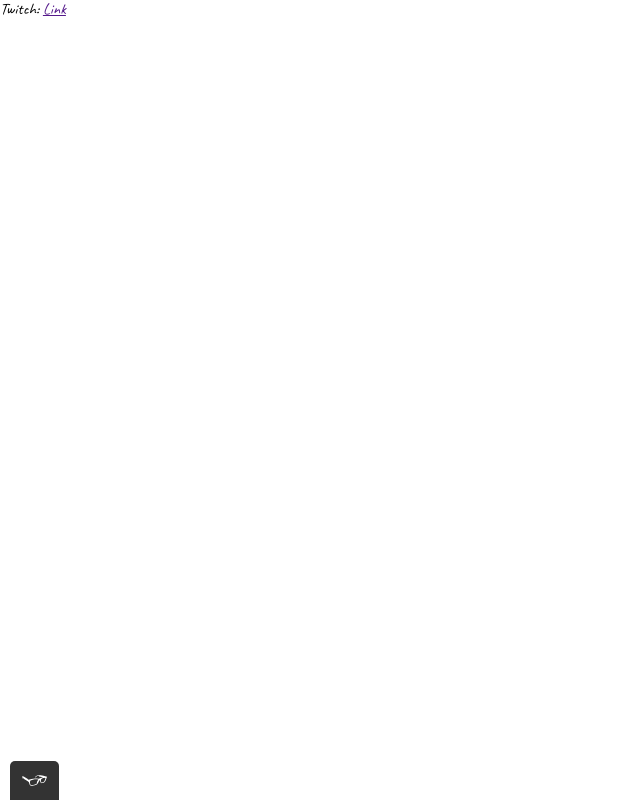
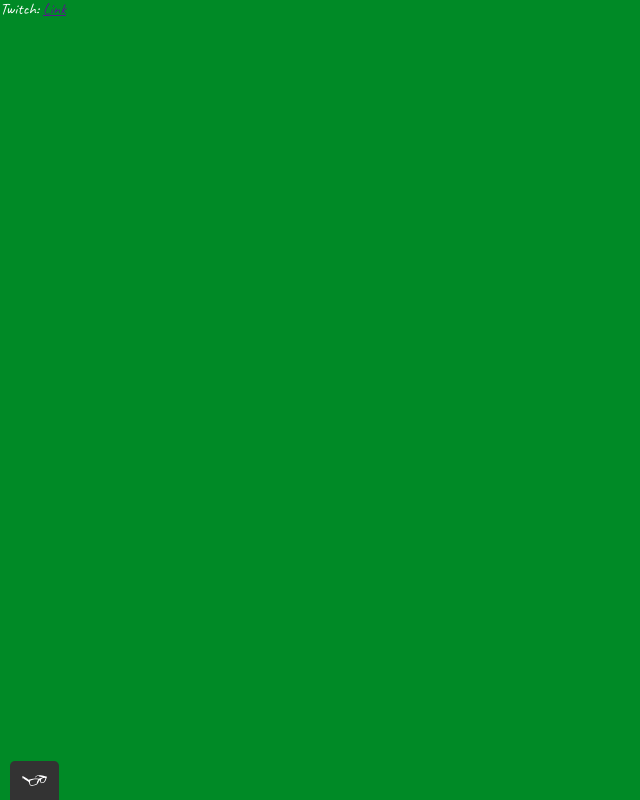
Before and after one commit to Brad-ONeill/Charity_Stream_LandingPage, a plain HTML site: page index.html in a window 1280 px wide. Shown: the whole page, without its empty margins (0-640 px from the left). Drawn offline with Linux system fonts and the light colour scheme; files whose address does not match are found by name.

Commit message:
added green background and default text to white

```diff
--- a/css/style.css
+++ b/css/style.css
@@ -1,5 +1,7 @@
 /*	title font - font-family: 'Permanent Marker', cursive; */
 
-body {font-family: 'Caveat', cursive;
-
+body {
+	font-family: 'Caveat', cursive;
+	color: #fff;
+	background-color: #008a26;
 }
```
